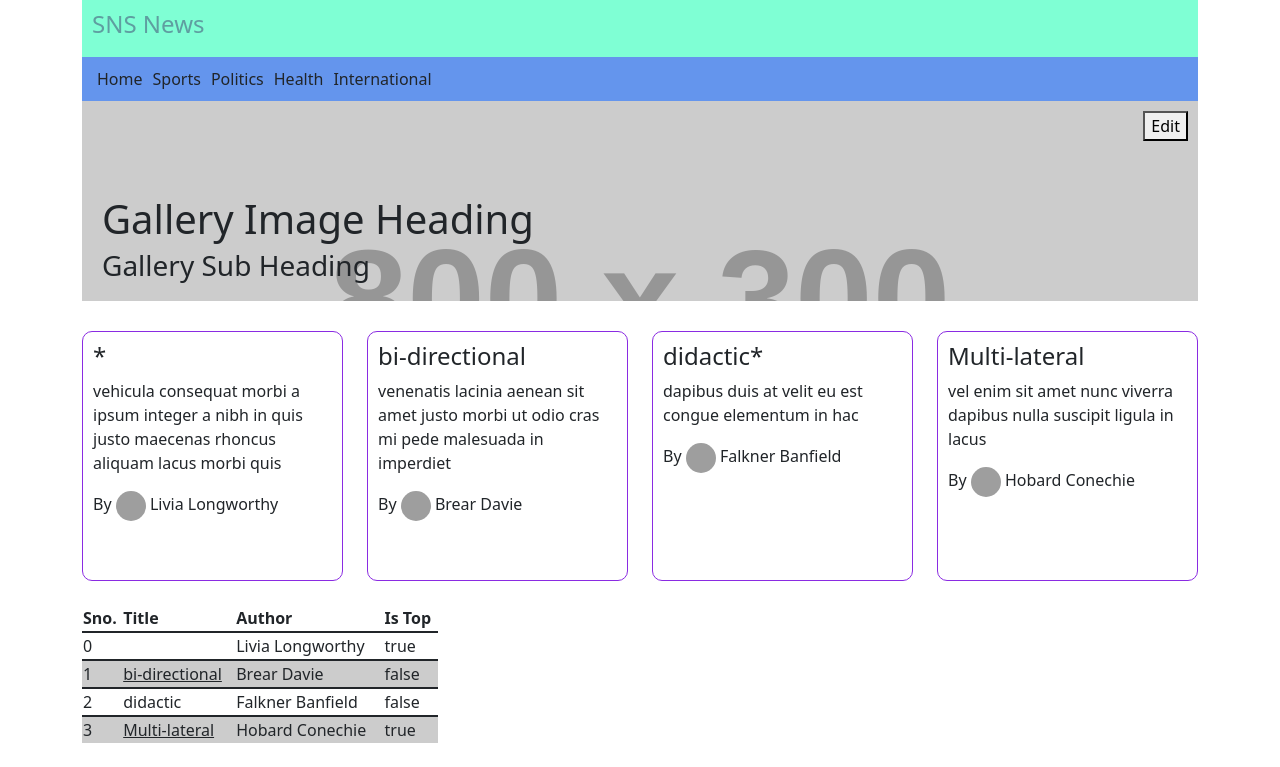
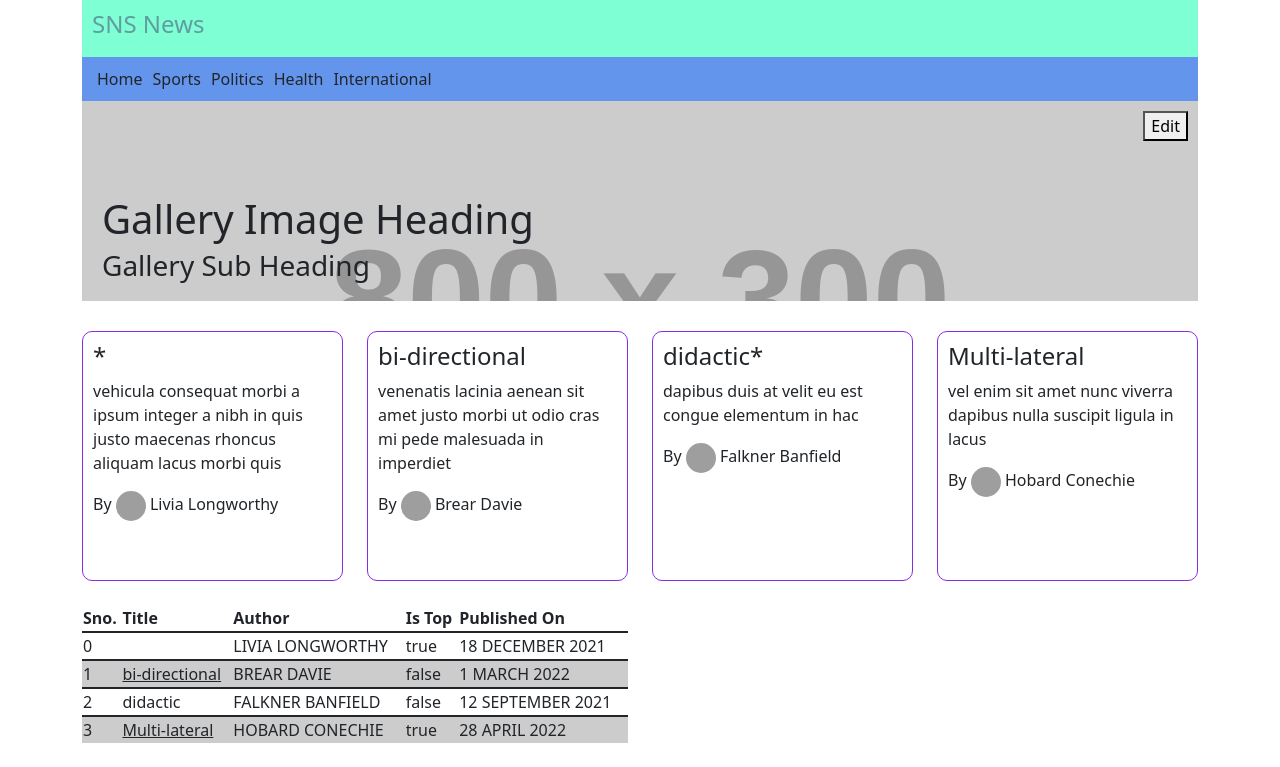
Before and after one commit to snsanjeev/ang-sns-news, an Angular app: page / in a window 1280 px wide. Shown: the top 767 px of the page. Built offline with nearby package versions, Linux system fonts and the light colour scheme; grey boxes are pictures that could not be loaded.

Commit message:
inbuilt pipes - date and uppercase

```diff
--- a/src/app/app.component.html
+++ b/src/app/app.component.html
@@ -17,7 +17,7 @@
     <sns-article-callouts></sns-article-callouts>
 
     <div class="row">
-        <div class="col-4">
+        <div class="col-6">
             <sns-news-table></sns-news-table>
         </div>
     </div>
--- a/src/app/components/news-table/news-table.component.html
+++ b/src/app/components/news-table/news-table.component.html
@@ -5,11 +5,13 @@
         <th>Title</th>
         <th>Author</th>
         <th>Is Top</th>
+        <th>Published On</th>
     </tr>
     <tr *ngFor="let news of news; let i = index" snsHighlight [ngClass]="{'even-row': (i % 2), 'odd-row': !(i%2)}">
         <td>{{i}}</td>
         <td snsUnderline>{{news.title}}</td>
-        <td>{{news.author.name}}</td>
+        <td>{{news.author.name | uppercase}}</td>
         <td>{{news.isTopNEWS}}</td>
+        <td>{{news.publishedOn | date: "d MMMM yyyy" | uppercase}}</td>
     </tr>
 </table>
```
